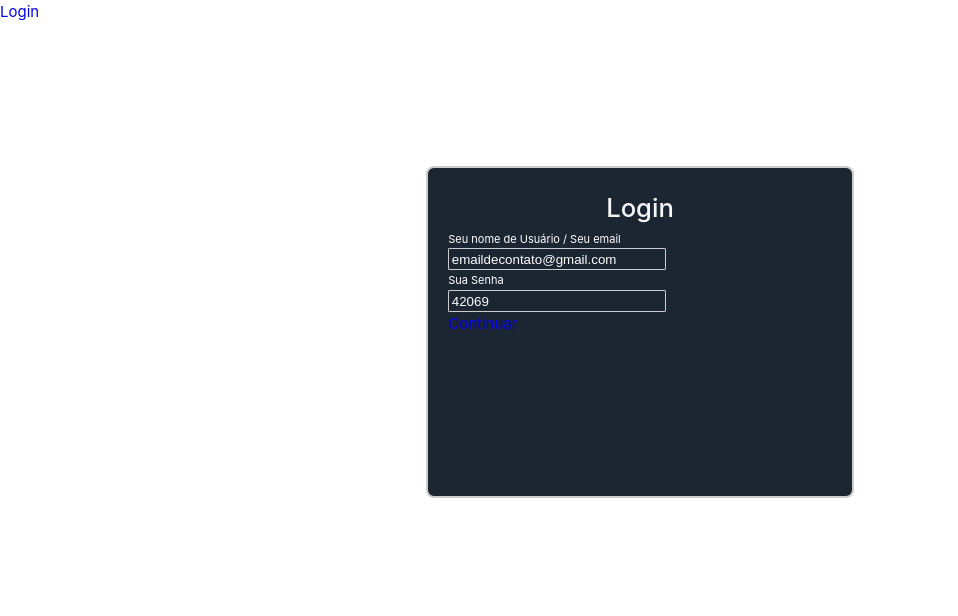
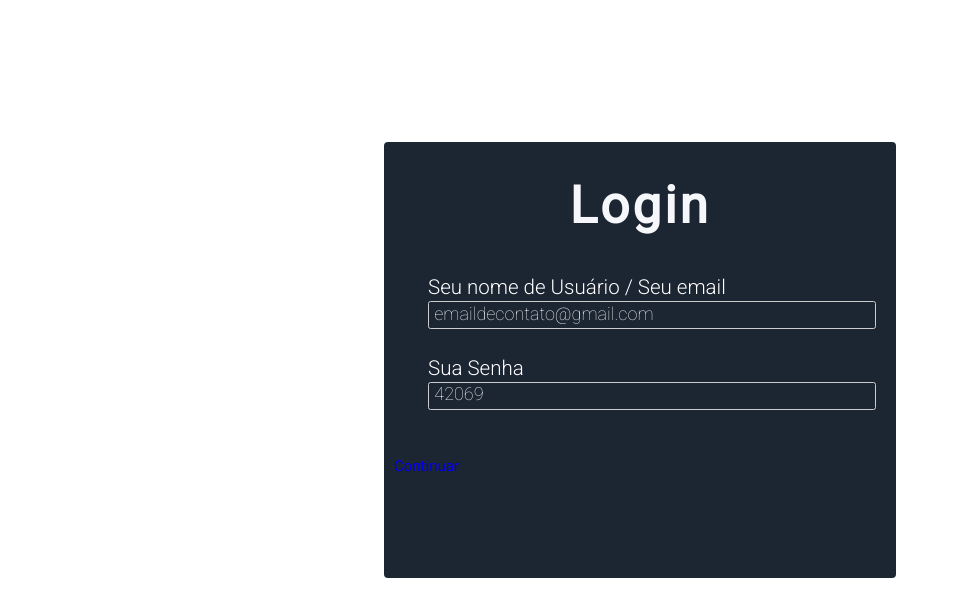
Before and after one commit to TinkerFluxHackathon/Tinker-Front, a Vue app: page /login in a window 1280 px wide. Shown: the top 616 px of the page, without its empty margins (0-958 px from the left). Built offline with nearby package versions, Linux system fonts and the light colour scheme.

Commit message:
CHORE: Terminar o css do login

```diff
--- a/src/App.vue
+++ b/src/App.vue
@@ -5,17 +5,7 @@
 
 <template>
 
-    <router-link to="/login">
-
-        <div class="login-button">
-             Login
-        </div>
-
-    </router-link>
-
-<div>
 <router-view/>
-</div>
 
 </template>
 
--- a/src/assets/main.css
+++ b/src/assets/main.css
@@ -1,4 +1,9 @@
 @import './base.css';
+
 a {
     text-decoration: none;
 }
+
+* {
+    font-family: 'Roboto', sans-serif;
+}
--- a/src/router/index.js
+++ b/src/router/index.js
@@ -6,16 +6,13 @@ import Home from '../views/Home.vue'
 
 const routes = [
 
-    { path: '/',
-      name: 'login',
-      component: Login },
 
   { path: '/login',
     name: 'login',
     component: Login },
 
      {
-    path: '/home',
+    path: '/',
     name: 'home',
     component: Home
   },
--- a/src/views/Home.vue
+++ b/src/views/Home.vue
@@ -6,6 +6,11 @@
 
     <main>
 
+         <router-link to="/login" class="login-link">
+
+             Login
+
+    </router-link>
     </main>
 
 </template>
--- a/src/views/Login.vue
+++ b/src/views/Login.vue
@@ -1,18 +1,25 @@
 <template>
+    <link href="https://fonts.googleapis.com/css2?family=Roboto:wght@100;300;400&display=swap" rel="stylesheet">
+
 <main>
     <section class="login-section">
         <form>
           <h1>Login</h1>
             <div class="labels-inputs-login">
-                <label for="email/name">Seu nome de Usuário / Seu email  </label> <br>
+                <div class="nome-login">
+                    <label for="email/name">Seu nome de Usuário / Seu email  </label> <br>
                 <input type="text" id="email" name="email/name" placeholder="emaildecontato@gmail.com" required> <br>
+                </div>
 
+              <div class="senha-login">
                 <label for="password">Sua Senha  </label> <br>
                 <input type="password" id="password" name="password" placeholder="42069" required>
+              </div>
+
             </div>
 
             <nav>
-                <router-link to="/home" class="button-to-home">
+                <router-link to="/" class="home-link">
                     Continuar
             </router-link>
 
@@ -30,57 +37,65 @@
 
 <style scoped>
 
+.senha-login {
+    padding: 28px 0
+}
+
 form {
   margin: auto;
 }
 
 label {
-    font-weight: 370;
+    font-weight: 300;
     color: #FFFFFF;
-    font-size: 11px;
+    font-size: 20.5px;
 }
 
 .labels-inputs-login {
-    line-height: 1.4vw;
+    line-height: 1.8vw;
+    padding: 16px 34px 16px 34px;
 
 }
 
 input::placeholder {
-font-weight: 400;
-color: #FFFFFF;
+font-weight: 200;
+font-size: 18px ;
+color: rgb(239, 239, 239);
 }
 
 input{
-    width: 17vw;
-    border: 1px solid #ccc;
-    border-radius: 1px;
+    width: 35vw;
+    border: 1.5px solid #ccc;
+    border-radius: 2.5px;
     background-color: #1C2532;
-    padding: 2.5px;
+    padding: 5.3px;
 }
 
 section.login-section {
     margin: auto;
-    padding: 20px;
-    border: 2px solid #ccc;
-    border-radius: 8px;
+    border-radius: 4px;
     background-color: #1C2532;
-    width: 33.4vw;
-    height: 26vw;
+    width: 40vw;
+    height: 34vw;
+    padding: 10px;
 
 }
 
 section.login-section h1 {
+    letter-spacing: 3px;
     text-align: center;
-    font-size: 2vw;
-    font-weight: 500;
+    font-size: 4vw;
+    font-weight: 600;
     color: #F5F7FA;
+    padding: 13px 0 ;
 }
+
 
 main {
     display: flex;
     justify-content: center;
     align-items: center;
-    height: 77vh;
+    height: 90vh;
 }
 
 
```
